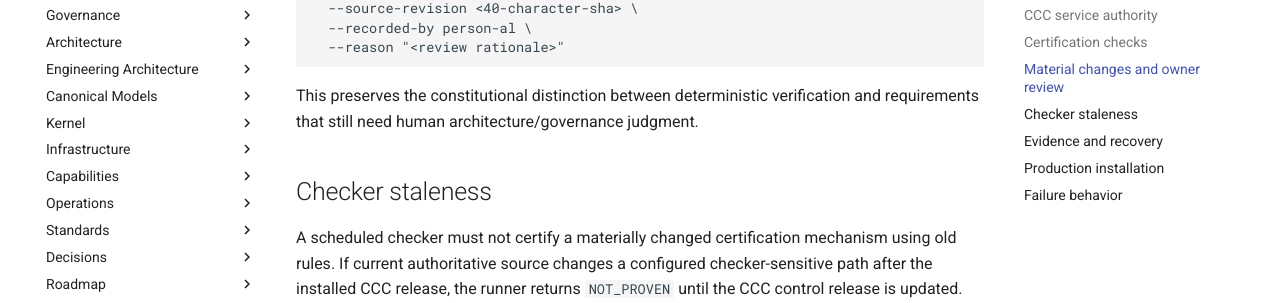
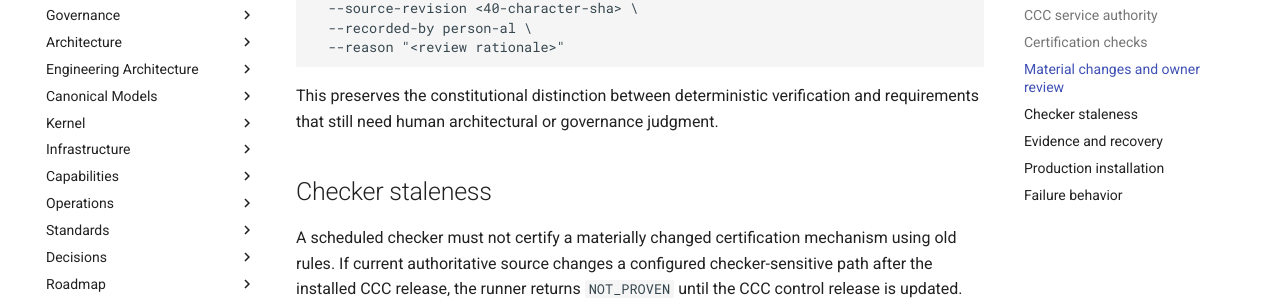
Before and after one commit to al-teamaot-com/jason, an MkDocs documentation site: the page built from docs/operations/CCC-Recurring-Certification.md, in a window 1280 px wide and 900 px high, scrolled down 2914 px. Shown: the part 174-477 px from the top of the window. Built offline with MkDocs 1.6.1 and Material for MkDocs 9.7.7, drawn with Linux system fonts in a browser that asks for light colours; comment, search, counter and statistics services are not loaded.

Commit message:
Fix CCC documentation control wording

````diff
--- a/docs/operations/CCC-Recurring-Certification.md
+++ b/docs/operations/CCC-Recurring-Certification.md
@@ -89,7 +89,7 @@ python3 tools/record_ccc_material_review.py \
   --reason "<review rationale>"
 ```
 
-This preserves the constitutional distinction between deterministic verification and requirements that still need human architecture/governance judgment.
+This preserves the constitutional distinction between deterministic verification and requirements that still need human architectural or governance judgment.
 
 ## Checker staleness
 
````
